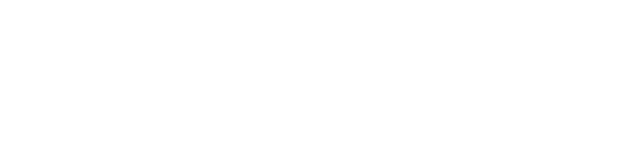
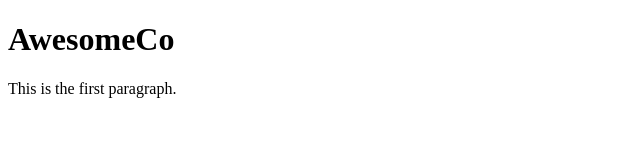
Before and after one commit to gmcedarblade/awesomecco_progfund_example, a plain HTML site: page index.html in a window 1280 px wide. Shown: the whole page, without its empty margins (0-640 px from the left). Drawn offline with Linux system fonts and the light colour scheme.

Commit message:
add heading and paragraph to index page

```diff
--- a/index.html
+++ b/index.html
@@ -5,6 +5,8 @@
     <title>Git Example</title>
   </head>
   <body>
+    <h1>AwesomeCo</h1>
+    <p>This is the first paragraph.</p>
     <script>
 
     </script>
```
